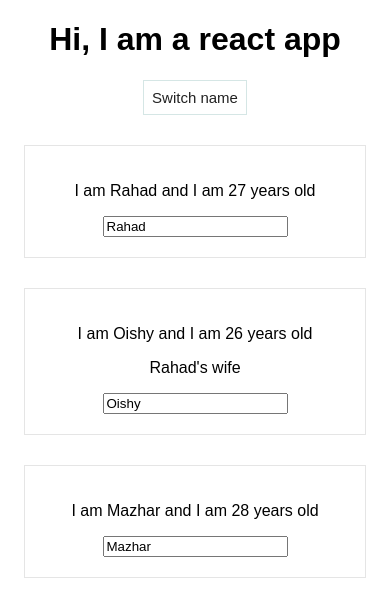
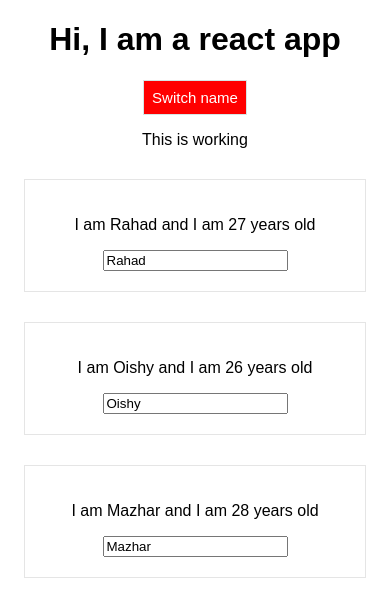
Before and after one commit to rahaduzzaman/react-udemy, a React (Create React App) app: page / in a window 390 px wide. Both pictures are taken after a click on the button "Switch name". Shown: the top 616 px of the page. Built offline with nearby package versions, Linux system fonts and the light colour scheme.

Commit message:
implemeted radium css module - psudo selector and media queries

```diff
--- a/package.json
+++ b/package.json
@@ -3,6 +3,7 @@
   "version": "0.1.0",
   "private": true,
   "dependencies": {
+    "radium": "^0.24.0",
     "react": "^16.3.0",
     "react-dom": "^16.3.0",
     "react-scripts": "1.1.1"
--- a/src/App.js
+++ b/src/App.js
@@ -1,13 +1,14 @@
 import React, { Component } from 'react';
+import Radium, {StyleRoot} from 'radium';
 import './App.css';
 import Person from './Person/Person';
 
 class App extends Component {
   state = {
     persons: [
-      {name: 'Rahad', age: 27},
-      {name: 'Oishy', age: 26},
-      {name: 'Mazhar', age: 28}
+      {id: 'asd', name: 'Rahad', age: 27},
+      {id: 'ase', name: 'Oishy', age: 26},
+      {id: 'asf', name: 'Mazhar', age: 28}
     ],
     showPerson : false
   }
@@ -29,24 +30,55 @@ class App extends Component {
     } )
   }
 
-  changeNameHandler = (event) => {
-    this.setState( {
-      persons: [
-        {name: 'Rahad', age: 27},
-        {name: event.target.value, age: 26},
-        {name: 'Mazhar', age: 28}
-      ]
-    } )
+  changeNameHandler = (event, id) => {
+    const personIndex = this.state.persons.findIndex(p => {
+      return p.id === id; // Match the exact ID of which persons name being changing
+    });
+
+    // Make a copy of the matched person name
+    const person = {
+      ...this.state.persons[personIndex]
+    };
+
+    //get the new person name value from the input
+    person.name = event.target.value;
+
+    // Overwrite the persons name with new value
+    const persons = [...this.state.persons];
+    persons[personIndex] = person;
+
+    // Set the new state with new person
+    this.setState({persons: persons });
+
+  }
+
+  deletePersonHandler = (personIndex) => {
+    // const persons = this.state.persons.slice;
+    const persons = [...this.state.persons];
+    persons.splice(personIndex,1);
+    this.setState({persons: persons})
   }
 
   render() {
 
     const btnStyle = {
-      background : 'white',
-      color : '#222',
+      background : 'green',
+      color : '#fff',
       padding : '8px',
       border : '1px solid #d5e6e5',
-      fontSize : '15px'
+      fontSize : '15px',
+      ':hover' : {
+        background: 'lightgreen',
+        color:'black'
+      }
+    }
+
+    const vstyle =[];
+    if(this.state.persons.length <= 2) {
+      vstyle.push('red');
+    }
+    if(this.state.persons.length <= 1) {
+      vstyle.push('bold');
     }
 
     let persons = null;
@@ -54,32 +86,38 @@ class App extends Component {
     if(this.state.showPerson) {
       persons = (
         <div>
-          <Person
-            name={this.state.persons[0].name}
-            age={this.state.persons[0].age}>
-          </Person>
-          <Person
-            name={this.state.persons[1].name}
-            age={this.state.persons[1].age}
-            click={this.switchNameHandler.bind(this, 'Mr Rahad')}
-            change={this.changeNameHandler}> Rahad's wife
-          </Person>
-          <Person
-            name={this.state.persons[2].name}
-            age={this.state.persons[2].age}>
-          </Person>
+          {this.state.persons.map((person, index) => {
+            return <Person
+              key={person.id}
+              click = {this.deletePersonHandler.bind(this, index)}
+              name={person.name}
+              age={person.age}
+              change = {(event) => {this.changeNameHandler(event, person.id)}} />
+          })}
         </div>
       )
+
+      btnStyle.background = 'red';
+      btnStyle[':hover'] = {
+        background: 'salmon',
+        color: 'black'
+      }
     }
 
     return (
-      <div className="App">
-        <h1>Hi, I am a react app</h1>
-        <button style={btnStyle} onClick={this.personToggleHandler}>Switch name</button>
-        {persons}
-      </div>
+      <StyleRoot>
+        <div className="App">
+          <h1>Hi, I am a react app</h1>
+          <button style={btnStyle} onClick={this.personToggleHandler}>Switch name</button>
+
+          <p className={vstyle.join(' ')}>This is working</p>
+
+          {persons}
+
+        </div>
+      </StyleRoot>
     );
   }
 }
 
-export default App;
+export default Radium(App);
--- a/src/Person/Person.css
+++ b/src/Person/Person.css
@@ -5,3 +5,9 @@
     border: 1px solid #e5e5e5;
     padding: 20px;
 }
+.red {
+    color: red;
+}
+.bold {
+    font-weight: 700;
+}
--- a/src/Person/Person.js
+++ b/src/Person/Person.js
@@ -1,9 +1,18 @@
 import React from 'react';
+import Radium from 'radium';
 import './Person.css';
 
 const person = (props) => {
+
+    const style = {
+        '@media (min-width: 500px)' : {
+            background : '#ccc',
+            border : '2px'
+        }
+    }
+
     return (
-        <div className="person-block">
+        <div className="person-block" style={style}>
             <p onClick={props.click}>I am {props.name} and I am {props.age} years old</p>
             <p>{props.children}</p>
             <input type="text" onChange={props.change} value={props.name} />
@@ -11,4 +20,4 @@ const person = (props) => {
     )
 };
 
-export default person;
+export default Radium(person);
```
Also changed, not shown: 1 other file (tests, documents, lock files or other folders).
